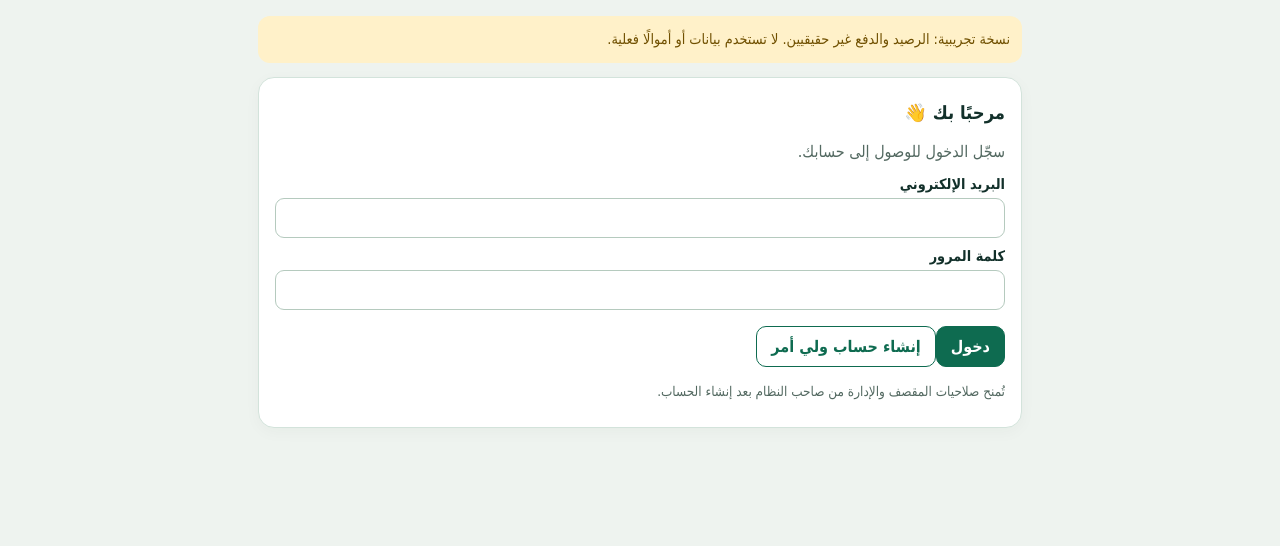
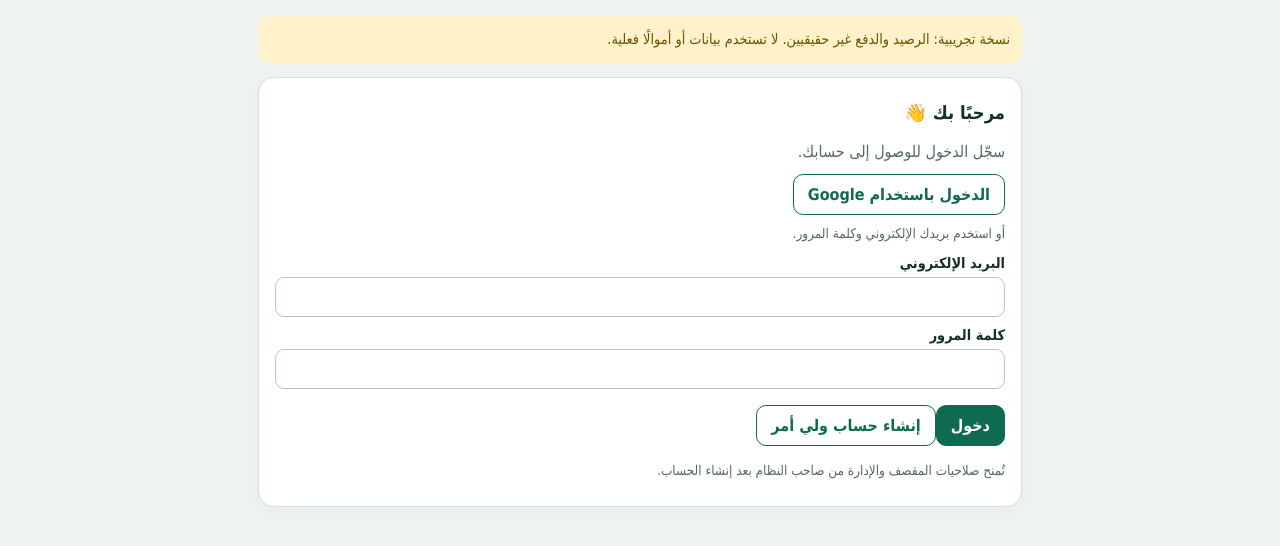
Before and after one commit to hameed366/Meqsaf, a plain HTML site: page index.html in a window 1280 px wide. Shown: the part 106-652 px from the top of the page. Drawn offline with nearby package versions, Linux system fonts and the light colour scheme.

Commit message:
Add Google sign-in

```diff
--- a/index.html
+++ b/index.html
@@ -1,6 +1,6 @@
 <!doctype html><html lang="ar" dir="rtl"><head><meta charset="utf-8"><meta name="viewport" content="width=device-width,initial-scale=1,viewport-fit=cover"><meta name="theme-color" content="#0e6b50"><title>مقصف بلا طابور</title><link rel="stylesheet" href="style.css"><script defer src="https://cdn.jsdelivr.net/npm/@supabase/supabase-js@2"></script><script defer src="config.js"></script><script defer src="app.js"></script></head><body>
 <header><div class="wrap head"><div><h1>مقصف بلا طابور</h1><p id="school">اطلب من البيت واستلم بسهولة</p></div><button id="logout" class="outline" hidden>تسجيل الخروج</button></div></header>
 <main class="wrap"><div class="demo">نسخة تجريبية: الرصيد والدفع غير حقيقيين. لا تستخدم بيانات أو أموالًا فعلية.</div><div id="error" class="notice" hidden role="alert"></div><section id="setup" class="card" hidden><h2>إعداد التطبيق</h2><p>هذه النسخة تحتاج إلى ربط قاعدة البيانات أولًا. اتبع ملف دليل التشغيل المرفق.</p></section>
-<section id="auth" class="card" hidden><h2>مرحبًا بك 👋</h2><p>سجّل الدخول للوصول إلى حسابك.</p><form id="loginForm"><label>البريد الإلكتروني<input name="email" type="email" required autocomplete="email"></label><label>كلمة المرور<input name="password" type="password" required minlength="6" autocomplete="current-password"></label><button type="submit">دخول</button><button type="button" id="signup" class="outline">إنشاء حساب ولي أمر</button></form><p class="small">تُمنح صلاحيات المقصف والإدارة من صاحب النظام بعد إنشاء الحساب.</p></section>
+<section id="auth" class="card" hidden><h2>مرحبًا بك 👋</h2><p>سجّل الدخول للوصول إلى حسابك.</p><button type="button" id="googleLogin" class="outline">الدخول باستخدام Google</button><p class="small">أو استخدم بريدك الإلكتروني وكلمة المرور.</p><form id="loginForm"><label>البريد الإلكتروني<input name="email" type="email" required autocomplete="email"></label><label>كلمة المرور<input name="password" type="password" required minlength="6" autocomplete="current-password"></label><button type="submit">دخول</button><button type="button" id="signup" class="outline">إنشاء حساب ولي أمر</button></form><p class="small">تُمنح صلاحيات المقصف والإدارة من صاحب النظام بعد إنشاء الحساب.</p></section>
 <section id="app" hidden><div class="account"><span id="who"></span><button id="refresh" class="outline smallbtn">تحديث البيانات</button></div><nav id="nav" class="nav"></nav><div id="content"></div></section>
 </main><div id="toast" hidden role="status"></div><dialog id="dialog"><div id="dialogBody"></div></dialog></body></html>
```
